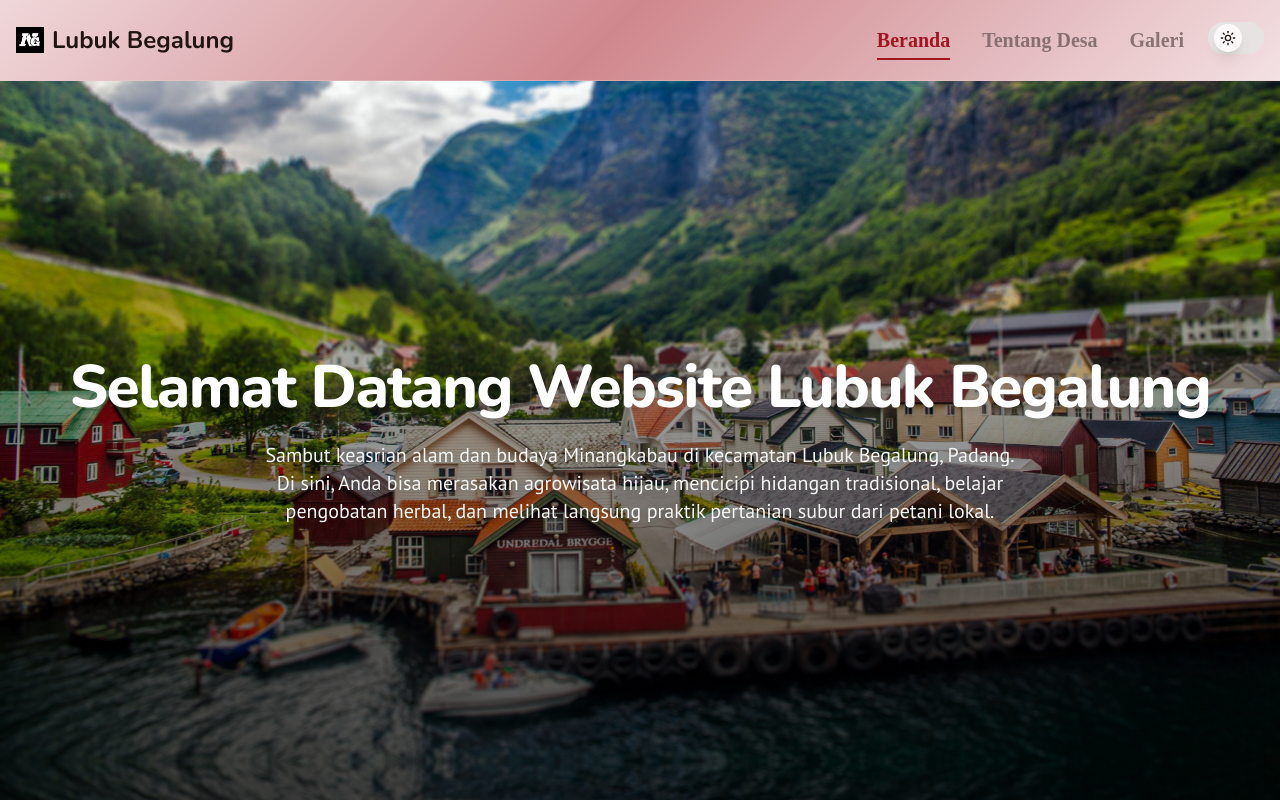
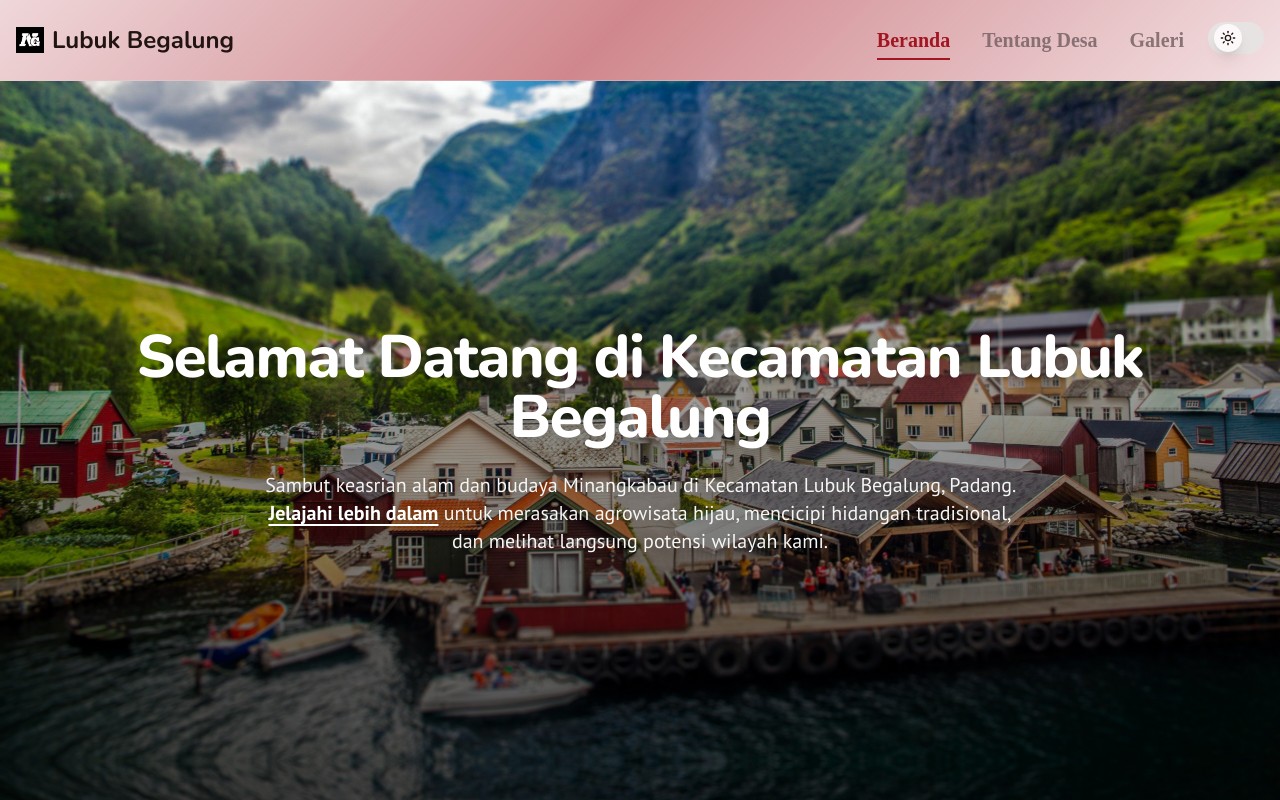
Before and after one commit to IngsR/Desa, a Next.js app: page / in a window 1280 px wide. Shown: the top 800 px of the page. Built offline with nearby package versions, Linux system fonts and the light colour scheme.

Commit message:
adjust SEO dengan teknik rendering SSG

```diff
--- a/package.json
+++ b/package.json
@@ -22,7 +22,6 @@
         "class-variance-authority": "^0.7.1",
         "clsx": "^2.1.1",
         "dotenv": "^16.5.0",
-        "firebase": "^11.9.1",
         "genkit": "^1.13.0",
         "lucide-react": "^0.475.0",
         "next": "^15.3.5",
--- a/src/app/galeri/page.tsx
+++ b/src/app/galeri/page.tsx
@@ -1,6 +1,7 @@
 import Image from 'next/image';
 import { Card, CardContent } from '@/components/ui/card';
 import type { Metadata } from 'next';
+import { JsonLd } from '@/components/json-ld';
 import { cn } from '@/lib/utils';
 
 export const metadata: Metadata = {
@@ -67,6 +68,18 @@ const galleryData = [
 ];
 
 export default function GaleriPage() {
+    const generateImageObjectSchema = (item: (typeof galleryData)[0]) => ({
+        '@context': 'https://schema.org',
+        '@type': 'ImageObject',
+        name: item.alt,
+        contentUrl: `https://begalung.vercel.app${item.image}`, // URL absolut ke gambar
+        description: `Foto ${item.alt} di Kecamatan Lubuk Begalung, kategori ${item.category}.`,
+        author: {
+            '@type': 'Organization',
+            name: 'Pemerintah Kecamatan Lubuk Begalung',
+        },
+    });
+
     return (
         <>
             <section className="relative w-full py-12 md:py-20 lg:py-24 bg-primary/10 overflow-hidden bg-particle-animation">
@@ -105,6 +118,9 @@ export default function GaleriPage() {
                                     animationFillMode: 'forwards',
                                 }}
                             >
+                                <JsonLd
+                                    data={generateImageObjectSchema(item)}
+                                />
                                 <CardContent className="p-0 relative h-full">
                                     <Image
                                         src={item.image}
--- a/src/app/tentang-desa/page.tsx
+++ b/src/app/tentang-desa/page.tsx
@@ -5,9 +5,9 @@ import { KegiatanSection } from '@/components/sections/kegiatan-section';
 import type { Metadata } from 'next';
 
 export const metadata: Metadata = {
-    title: 'Tentang Desa',
+    title: 'Tentang Lubuk Begalung - Sejarah, Wisata & Potensi',
     description:
-        'Mengenal lebih dalam sejarah, potensi, dan kehidupan masyarakat Lubuk Begalung.',
+        'Mengenal lebih dalam sejarah, potensi wisata (Bukit Nobita, Sungai Batang Arau), UMKM unggulan, dan kehidupan masyarakat di Kecamatan Lubuk Begalung, Kota Padang.',
 };
 
 export default function TentangDesaPage() {
--- /dev/null
+++ b/src/components/json-ld.tsx
@@ -0,0 +1,15 @@
+import { type HTMLAttributes } from 'react';
+
+type JsonLdProps = HTMLAttributes<HTMLScriptElement> & {
+    data: object;
+};
+
+export function JsonLd({ data, ...props }: JsonLdProps) {
+    return (
+        <script
+            type="application/ld+json"
+            dangerouslySetInnerHTML={{ __html: JSON.stringify(data) }}
+            {...props}
+        />
+    );
+}
--- a/src/components/sections/hero-section.tsx
+++ b/src/components/sections/hero-section.tsx
@@ -1,11 +1,12 @@
 import Image from 'next/image';
+import Link from 'next/link';
 
 export function HeroSection() {
     return (
         <section className="relative w-full h-[calc(100vh-56px)] max-h-[720px] flex items-center justify-center">
             <Image
                 src="/hero-banner.jpg"
-                alt="Pemandangan Lubuk Begalung"
+                alt="Panorama perbukitan hijau dan persawahan di Kecamatan Lubuk Begalung, Padang"
                 data-ai-hint="village panorama"
                 fill
                 className="object-cover"
@@ -13,15 +14,20 @@ export function HeroSection() {
             />
             <div className="absolute inset-0 bg-gradient-to-t from-black/70 via-black/40 to-transparent" />
             <div className="relative z-10 text-center px-4 md:px-6">
-                <h1 className="text-4xl font-extrabold tracking-tight sm:text-5xl lg:text-6xl text-white font-headline drop-shadow-lg">
-                    Selamat Datang Website Lubuk Begalung
+                <h1 className="text-4xl font-extrabold tracking-tight sm:text-5xl lg:text-6xl text-white font-headline drop-shadow-lg -z-10">
+                    Selamat Datang di Kecamatan Lubuk Begalung
                 </h1>
                 <p className="mt-6 max-w-2xl lg:max-w-3xl mx-auto text-lg sm:text-xl text-stone-100 drop-shadow-md">
-                    Sambut keasrian alam dan budaya Minangkabau di kecamatan
-                    Lubuk Begalung, Padang. Di sini, Anda bisa merasakan
-                    agrowisata hijau, mencicipi hidangan tradisional, belajar
-                    pengobatan herbal, dan melihat langsung praktik pertanian
-                    subur dari petani lokal.
+                    Sambut keasrian alam dan budaya Minangkabau di Kecamatan
+                    Lubuk Begalung, Padang.{' '}
+                    <Link
+                        href="/tentang-desa"
+                        className="font-semibold text-white hover:text-primary-foreground underline underline-offset-4 transition-colors"
+                    >
+                        Jelajahi lebih dalam
+                    </Link>{' '}
+                    untuk merasakan agrowisata hijau, mencicipi hidangan
+                    tradisional, dan melihat langsung potensi wilayah kami.
                 </p>
             </div>
         </section>
--- a/src/components/sections/wisata-section.tsx
+++ b/src/components/sections/wisata-section.tsx
@@ -2,10 +2,11 @@ import Image from 'next/image';
 import {
     Card,
     CardContent,
+    CardDescription,
     CardHeader,
     CardTitle,
-    CardDescription,
 } from '@/components/ui/card';
+import { JsonLd } from '@/components/json-ld';
 
 const wisataData = [
     {
@@ -15,6 +16,7 @@ const wisataData = [
         image: '/wisata/air-terjun.jpg',
         hint: 'waterfall nature',
         mapUrl: 'https://maps.app.goo.gl/X5hAVsC165Ryq2h1A',
+        geo: { latitude: '-0.9845', longitude: '100.4043' },
     },
     {
         title: 'Bukit Nobita',
@@ -23,6 +25,7 @@ const wisataData = [
         image: '/wisata/bukit-nobita.jpg',
         hint: 'hill sunrise',
         mapUrl: 'https://maps.app.goo.gl/rmxqNKfs6oY3j6BdA',
+        geo: { latitude: '-0.9845', longitude: '100.4043' },
     },
     {
         title: 'Sawah Terasering',
@@ -31,10 +34,26 @@ const wisataData = [
         image: '/wisata/sawah-terasering.jpg',
         hint: 'rice paddies',
         mapUrl: 'https://maps.app.goo.gl/fqo6PR9qn4VFP19m7',
+        geo: { latitude: '-0.9750', longitude: '100.3910' },
     },
 ];
 
 export function WisataSection() {
+    const generateTouristAttractionSchema = (item: (typeof wisataData)[0]) => ({
+        '@context': 'https://schema.org',
+        '@type': 'TouristAttraction',
+        name: item.title,
+        description: item.description,
+        image: `https://begalung.vercel.app${item.image}`,
+        geo: {
+            '@type': 'GeoCoordinates',
+            latitude: item.geo.latitude,
+            longitude: item.geo.longitude,
+        },
+        address: 'Kecamatan Lubuk Begalung, Padang, Sumatera Barat, Indonesia',
+        url: item.mapUrl,
+    });
+
     return (
         <section id="wisata" className="w-full py-12 md:py-20 lg:py-24">
             <div className="container px-4 md:px-6">
@@ -56,10 +75,13 @@ export function WisataSection() {
                             key={index}
                             className="overflow-hidden shadow-lg hover:shadow-xl transition-shadow duration-300 flex flex-col justify-between"
                         >
+                            <JsonLd
+                                data={generateTouristAttractionSchema(item)}
+                            />
                             <CardContent className="p-0">
                                 <Image
                                     src={item.image}
-                                    alt={item.title}
+                                    alt={`Pemandangan indah di ${item.title}, Lubuk Begalung`}
                                     data-ai-hint={item.hint}
                                     width={600}
                                     height={400}
```
Also changed, not shown: 1 other file (tests, documents, lock files or other folders).
